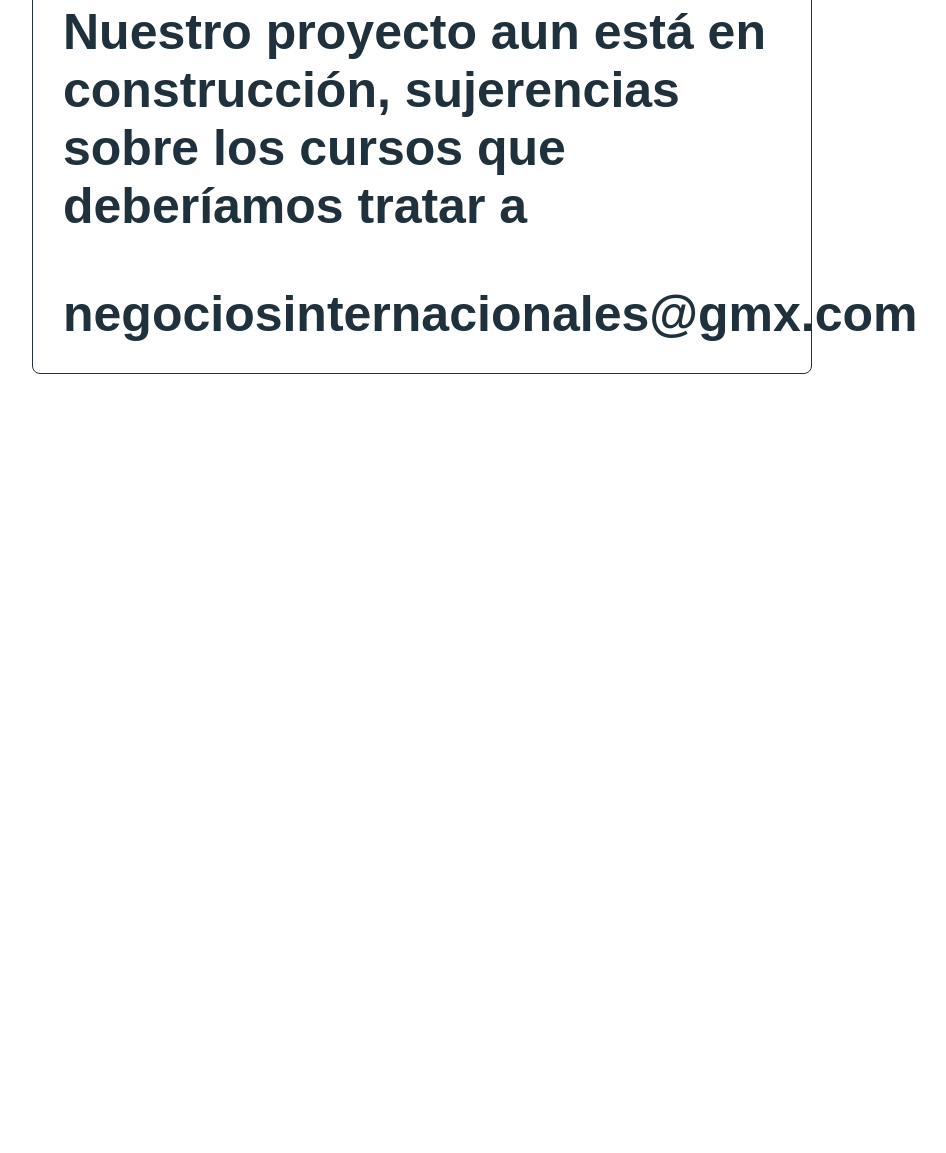
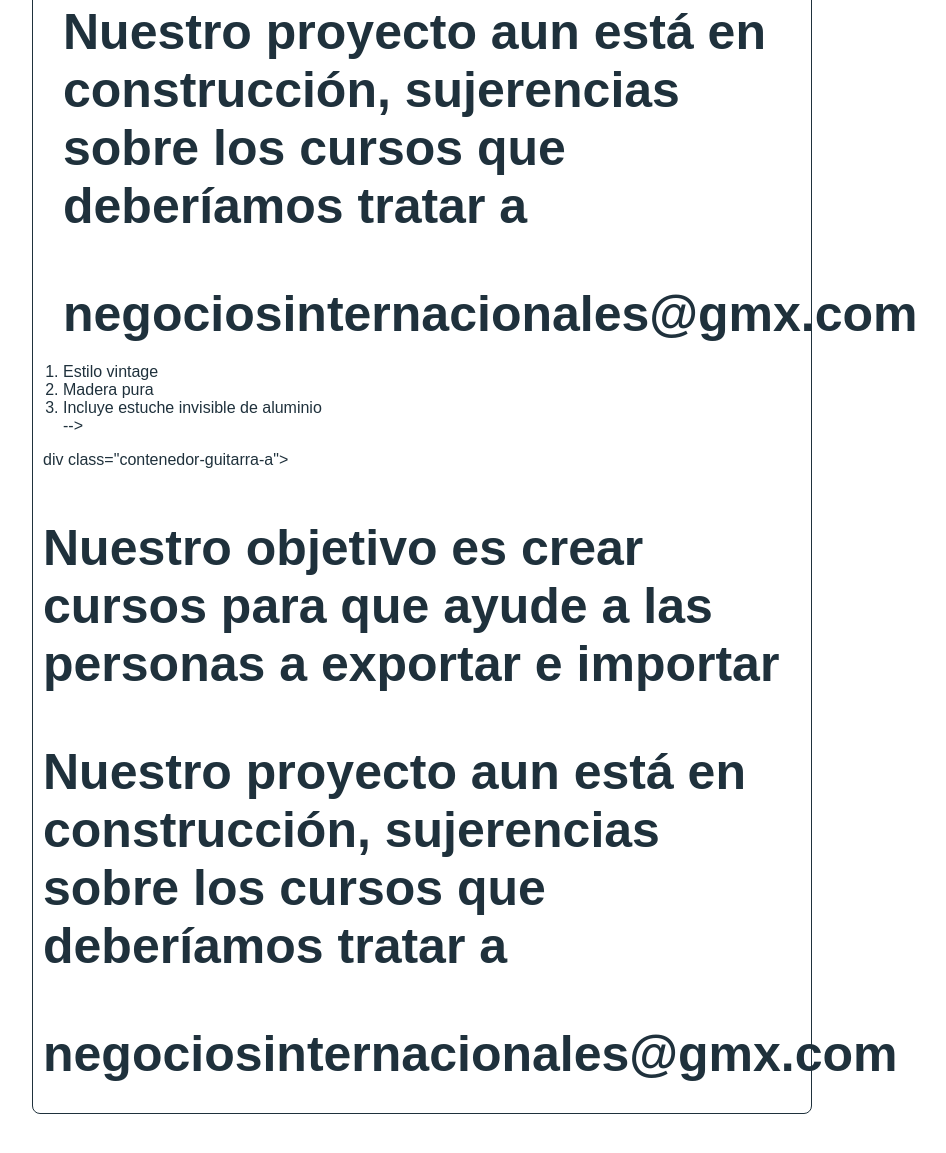
Before and after one commit to juan-davila/negocios-internacionales, a plain HTML site: page index.html in a window 1280 px wide. Shown: the part 1785-2938 px from the top of the page, without its empty margins (218-1164 px from the left). Before the commit the page ends 2219 px from the top, so only its background shows below. Drawn offline with Linux system fonts and the light colour scheme; a web font is replaced by a local one.

Commit message:
Update index.html

```diff
--- a/index.html
+++ b/index.html
@@ -82,6 +82,28 @@
 		  <h3 class="title-b">Nuestro proyecto aun está en construcción, sujerencias sobre los cursos que deberíamos tratar a</h3>
 		  <h3 class="title-b">negociosinternacionales@gmx.com</h3>
           <ol>
+            <li>Estilo vintage</li>
+            <li>Madera pura</li>
+            <li>Incluye estuche invisible de aluminio</li>-->
+          </ol>
+		<script>
+  (function() {
+    var cx = '015199355605517261629:8vnvf_klmbo';
+    var gcse = document.createElement('script');
+    gcse.type = 'text/javascript';
+    gcse.async = true;
+    gcse.src = 'https://cse.google.com/cse.js?cx=' + cx;
+    var s = document.getElementsByTagName('script')[0];
+    s.parentNode.insertBefore(gcse, s);
+  })();
+</script>
+<gcse:search></gcse:search>
+        </div>
+	      div class="contenedor-guitarra-a">
+          <h3 class="title-b">Nuestro objetivo es crear cursos para que ayude a las personas a exportar e importar</h3>
+		  <h3 class="title-b">Nuestro proyecto aun está en construcción, sujerencias sobre los cursos que deberíamos tratar a</h3>
+		  <h3 class="title-b">negociosinternacionales@gmx.com</h3>
+          <ol>
             <!--<li>Estilo vintage</li>
             <li>Madera pura</li>
             <li>Incluye estuche invisible de aluminio</li>-->
```
